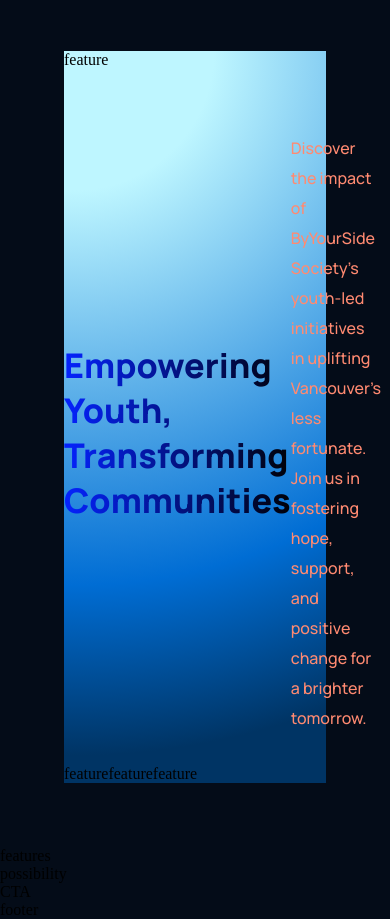
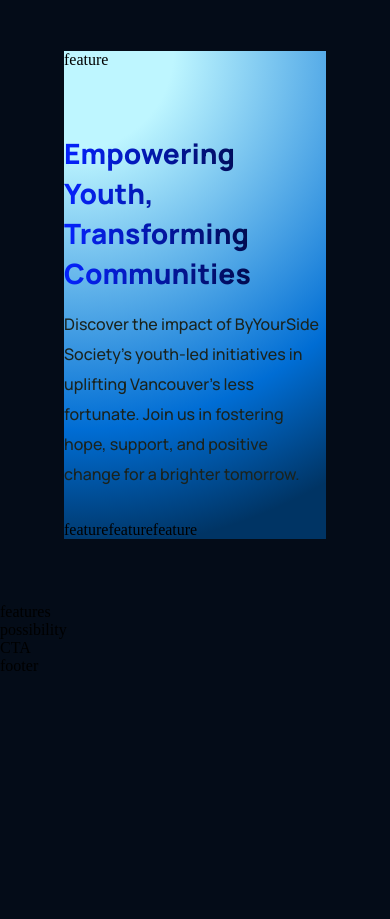
Before and after one commit to Darius-Alexander/ByYourSide-Society, a React (Create React App) app: page / in a window 390 px wide. Shown: the part 2140-3059 px from the top of the page. After the commit the page ends 2815 px from the top, so only its background shows below. Built offline with nearby package versions, Linux system fonts and the light colour scheme.

Commit message:
byyourside media queries added

```diff
--- a/src/containers/ByYourSide/byyourside.css
+++ b/src/containers/ByYourSide/byyourside.css
@@ -60,3 +60,55 @@
     flex-direction: row;
     margin-top: 2rem;
 }
+
+
+/* Customizing feature component as per needs */
+.byyourside_byyourside-container .byyourside_features-container__feature {
+    flex: 1;
+    margin: 1rem;
+    min-width: 210px;
+    display: unset;
+    flex-direction: column;
+}
+
+/* Customizing feature component as per needs */
+.byyourside_byyourside-container .byyourside_features-container_feature-text {
+    margin-top: 0.5rem;
+}
+
+@media screen and (max-width: 850px) {
+    .byyourside_byyourside-heading {
+        flex-direction: column;
+        align-items: flex-start;
+        margin-bottom: 0rem;
+    }
+
+    .byyourside_byyourside-heading p {
+        margin-top: 1rem;
+    }
+}
+
+@media screen and (max-width: 650px) {
+    /* Customizing feature component as per needs */
+    .byyourside_byyourside-feature .byyourside_features-container__feature {
+        flex-direction: column;
+    }
+
+    /* Customizing feature component as per needs */
+    .byyourside_byyourside-feature .byyourside_features-container_feature-text {
+        margin-top: 0.5rem;
+    }
+
+    .byyourside_byyourside-heading h1 {
+        font-size: 28px;
+        line-height: 40px;
+    }
+}
+
+@media screen and (max-width: 350px) {
+    /* Customizing feature component as per needs */
+    .byyourside_byyourside-container .byyourside_features-container__feature {
+        margin: 1rem 0;
+        min-width: 100%;
+    }
+}
--- a/src/index.css
+++ b/src/index.css
@@ -10,5 +10,5 @@
   --color-footer : #031B34;
   --color-blog: #042c54;
   --color-text: #81AFDD;
-  --color-subtext: #FF8A71;
+  --color-subtext: #1b231d;
 }
```
